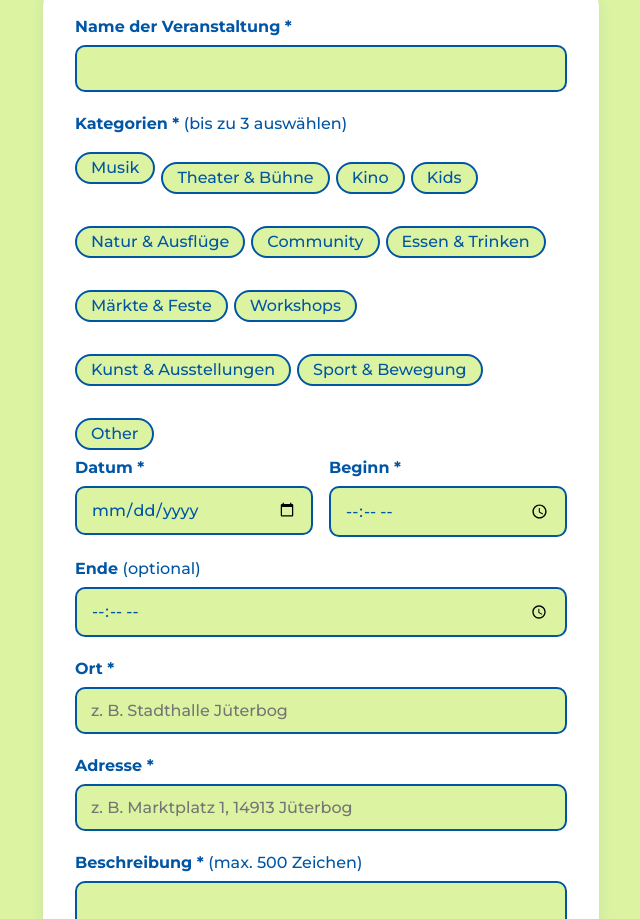
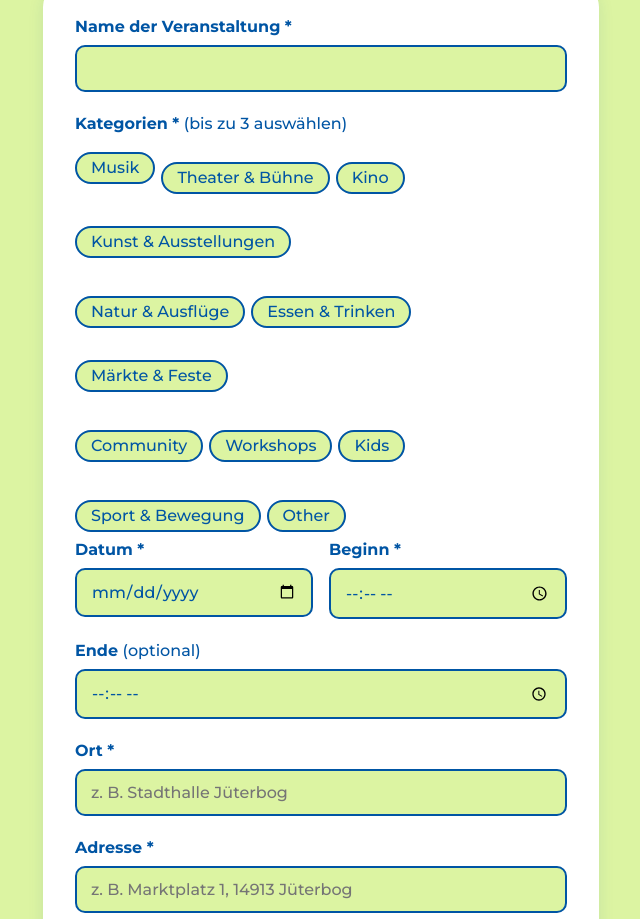
Before and after one commit to jueterblog/events, a plain HTML site: page submit.html in a window 1280 px wide. Shown: the part 412-1331 px from the top of the page, without its empty margins (319-959 px from the left). Drawn offline with nearby package versions, Linux system fonts and the light colour scheme.

Commit message:
Add files via upload

```diff
--- a/categories.js
+++ b/categories.js
@@ -2,22 +2,20 @@
 // CATEGORIES — the one place to edit your category list.
 // Both the homepage filters and the submission form pull from here.
 // ============================================================
-
 const CATEGORIES = [
   "Musik",
   "Theater & Bühne",
   "Kino",
-  "Kids",
+  "Kunst & Ausstellungen",
   "Natur & Ausflüge",
-  "Community",
   "Essen & Trinken",
   "Märkte & Feste",
+  "Community",
   "Workshops",
-  "Kunst & Ausstellungen",
+  "Kids",
   "Sport & Bewegung",
   "Other"
 ];
-
 // Color for each category's tag. Options: --accent, --purple, --orange, --teal, --pink, --grey
 const CATEGORY_COLORS = {
   "Musik": "var(--purple)",
@@ -33,7 +31,6 @@ const CATEGORY_COLORS = {
   "Sport & Bewegung": "var(--accent)",
   "Other": "var(--grey)"
 };
-
 // A simple symbol per category, shown next to its name
 const CATEGORY_ICONS = {
   "Musik": "🎵",
--- a/style.css
+++ b/style.css
@@ -425,6 +425,11 @@ input:focus, select:focus, textarea:focus {
 
 textarea { resize: vertical; min-height: 90px; }
 
+input[type="date"],
+input[type="time"] {
+  display: block;
+}
+
 .row-2 {
   display: flex;
   gap: 16px;
@@ -445,6 +450,11 @@ textarea { resize: vertical; min-height: 90px; }
   flex-wrap: wrap;
   gap: 6px;
   margin-top: 4px;
+}
+
+.category-break {
+  flex-basis: 100%;
+  height: 0;
 }
 
 .category-option {
--- a/submit.js
+++ b/submit.js
@@ -1,14 +1,22 @@
 const client = supabase.createClient(SUPABASE_URL, SUPABASE_ANON_KEY);
-
 // Build the category picker from the shared categories.js list
 const picker = document.getElementById("category-picker");
-CATEGORIES.forEach(cat => {
+// Indices (0-based) after which to force a line break, so the layout
+// stays Musik/Theater & Bühne/Kino/Kunst & Ausstellungen | Natur & Ausflüge/Essen & Trinken/Märkte & Feste |
+// Community/Workshops/Kids | Sport & Bewegung/Other — regardless of screen width.
+const CATEGORY_LINE_BREAKS = [3, 6, 9];
+CATEGORIES.forEach((cat, index) => {
   const wrapper = document.createElement("label");
   wrapper.className = "category-option";
   wrapper.innerHTML = `<input type="checkbox" value="${cat}"><span>${cat}</span>`;
   picker.appendChild(wrapper);
+
+  if (CATEGORY_LINE_BREAKS.includes(index)) {
+    const breakEl = document.createElement("div");
+    breakEl.className = "category-break";
+    picker.appendChild(breakEl);
+  }
 });
-
 picker.addEventListener("change", () => {
   const boxes = picker.querySelectorAll('input[type="checkbox"]');
   const checkedCount = picker.querySelectorAll('input[type="checkbox"]:checked').length;
@@ -16,34 +24,27 @@ picker.addEventListener("change", () => {
     box.disabled = !box.checked && checkedCount >= 3;
   });
 });
-
 const descField = document.getElementById("description");
 const charCount = document.getElementById("char-count");
 descField.addEventListener("input", () => {
   charCount.textContent = descField.value.length;
 });
-
 document.getElementById("event-form").addEventListener("submit", async (e) => {
   e.preventDefault();
-
   const submitBtn = document.getElementById("submit-btn");
   const messageEl = document.getElementById("form-message");
   messageEl.className = "form-message";
   messageEl.textContent = "";
-
   const selectedCategories = Array.from(
     picker.querySelectorAll('input[type="checkbox"]:checked')
   ).map(box => box.value);
-
   if (selectedCategories.length === 0) {
     messageEl.classList.add("error");
     messageEl.textContent = "Bitte wähle mindestens eine Kategorie aus.";
     return;
   }
-
   submitBtn.disabled = true;
   submitBtn.textContent = "Wird gesendet...";
-
   const newEvent = {
     event_name: document.getElementById("event_name").value.trim(),
     categories: selectedCategories,
@@ -61,19 +62,15 @@ document.getElementById("event-form").addEventListener("submit", async (e) => {
     submitter_email: document.getElementById("submitter_email").value.trim(),
     status: "pending"
   };
-
   const { error } = await client.from("events").insert([newEvent]);
-
   submitBtn.disabled = false;
   submitBtn.textContent = "Event einreichen";
-
   if (error) {
     console.error(error);
     messageEl.classList.add("error");
     messageEl.textContent = "Beim Einreichen ist etwas schiefgelaufen. Bitte versuch es noch einmal.";
     return;
   }
-
   messageEl.classList.add("success");
   messageEl.textContent = "Danke! Dein Event wurde eingereicht und wird geprüft. Es erscheint auf der Website, sobald es freigegeben wurde.";
   document.getElementById("event-form").reset();
```
